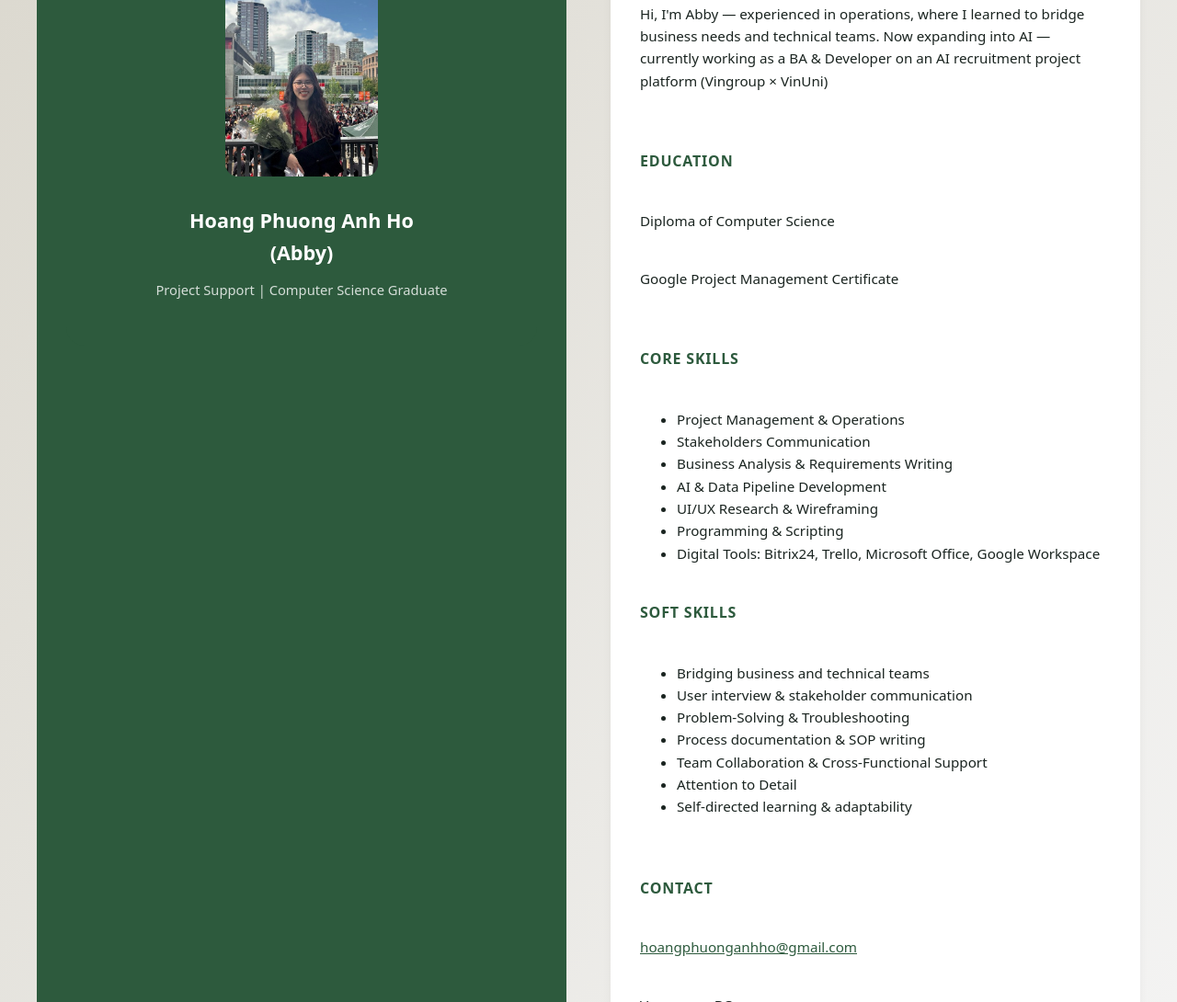
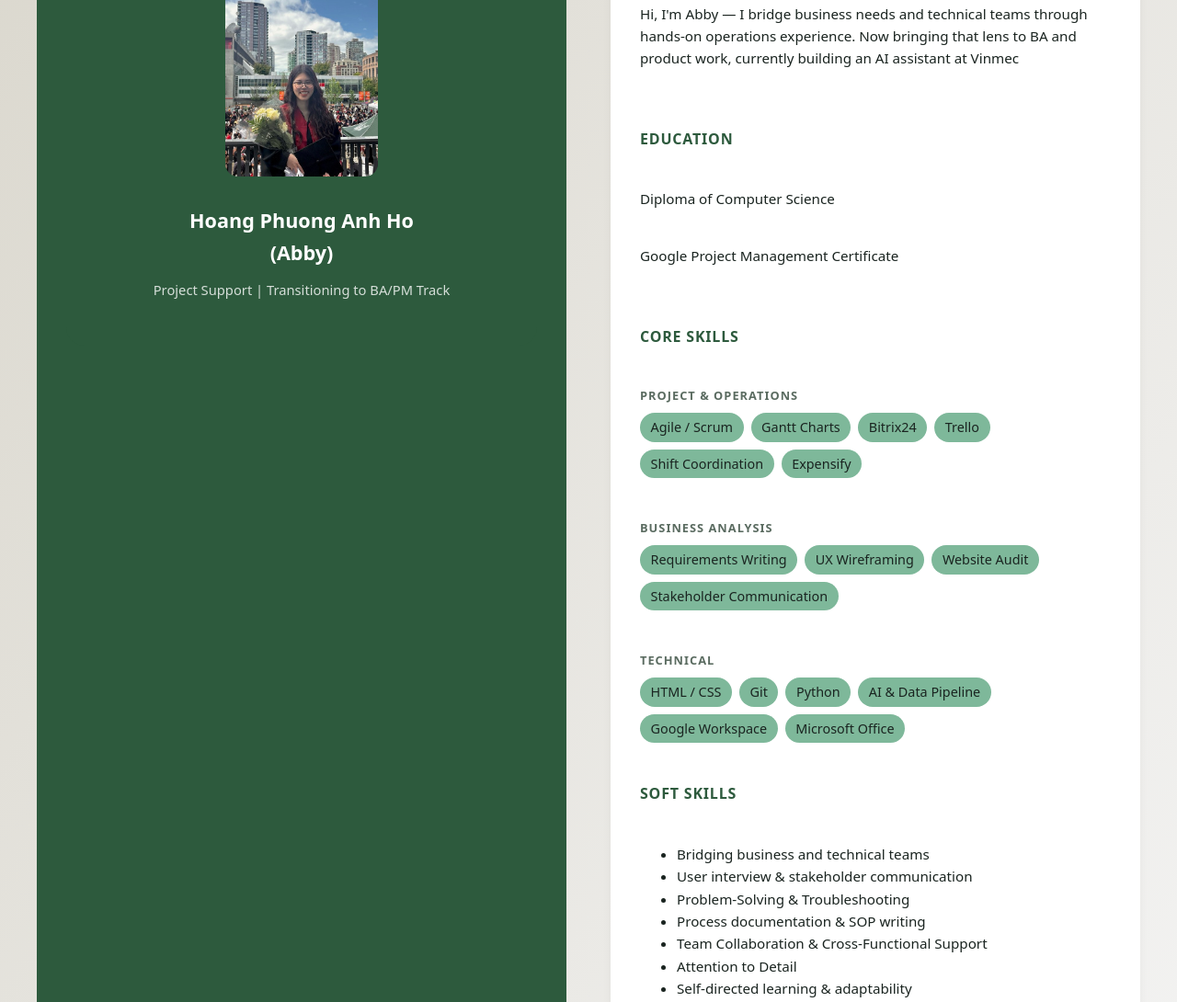
Before and after one commit to abbeyIsMe/abbeyisme, a plain HTML site: page about.html in a window 1280 px wide. Shown: the part 215-1305 px from the top of the page at 92% size. Drawn offline with Linux system fonts and the light colour scheme.

Commit message:
Update about page: bio, grouped skills, CTA buttons on index

```diff
--- a/about.html
+++ b/about.html
@@ -52,14 +52,14 @@
                 <h1>Hoang Phuong Anh Ho
                     <br>(Abby)
                 </h1>
-                <h2>Project Support | Computer Science Graduate</h2>
+                <h2>Project Support | Transitioning to BA/PM Track</h2>
             </div>
 
         </div>
         <div class="details">
             <div class="section">
                 <h3>About</h3>
-                <p>Hi, I'm Abby — experienced in operations, where I learned to bridge business needs and technical teams. Now expanding into AI — currently working as a BA & Developer on an AI recruitment project platform (Vingroup × VinUni)</p>
+                <p>Hi, I'm Abby — I bridge business needs and technical teams through hands-on operations experience. Now bringing that lens to BA and product work, currently building an AI assistant at Vinmec</p>
             </div>
 
             <div class="section">
@@ -87,15 +87,37 @@
 
             <div class="section ">
                 <h3>Core Skills</h3>
-                <ul>
-                    <li>Project Management & Operations</li>
-                    <li>Stakeholders Communication</li>
-                    <li>Business Analysis & Requirements Writing</li>
-                    <li>AI & Data Pipeline Development</li>
-                    <li>UI/UX Research & Wireframing</li>
-                    <li>Programming & Scripting</li>
-                    <li>Digital Tools: Bitrix24, Trello, Microsoft Office, Google Workspace </li>
-                </ul>
+                <div class="skills-group">
+                    <h4>Project & Operations</h4>
+                    <div class="skills">
+                        <span>Agile / Scrum</span>
+                        <span>Gantt Charts</span>
+                        <span>Bitrix24</span>
+                        <span>Trello</span>
+                        <span>Shift Coordination</span>
+                        <span>Expensify</span>
+                    </div>
+                </div>
+                <div class="skills-group">
+                    <h4>Business Analysis</h4>
+                    <div class="skills">
+                        <span>Requirements Writing</span>
+                        <span>UX Wireframing</span>
+                        <span>Website Audit</span>
+                        <span>Stakeholder Communication</span>
+                    </div>
+                </div>
+                <div class="skills-group">
+                    <h4>Technical</h4>
+                    <div class="skills">
+                        <span>HTML / CSS</span>
+                        <span>Git</span>
+                        <span>Python</span>
+                        <span>AI & Data Pipeline</span>
+                        <span>Google Workspace</span>
+                        <span>Microsoft Office</span>
+                    </div>
+                </div>
 
                 <h3>Soft Skills</h3>
                 <ul>
--- a/styles.css
+++ b/styles.css
@@ -506,7 +506,20 @@ li.edu-item {
     transition: transform 0.3s ease;
 }
 
+.skills-group {
+    margin-bottom: 1.2rem;
+}
+
+.skills-group h4 {
+    font-size: 0.8rem;
+    text-transform: uppercase;
+    letter-spacing: 0.08em;
+    color: #5a6b60;
+    margin-bottom: 0.5rem;
+}
+
 .skills-block,
+.skills-group .skills,
 p .skills {
     display: flex;
     flex-wrap: wrap;
```
